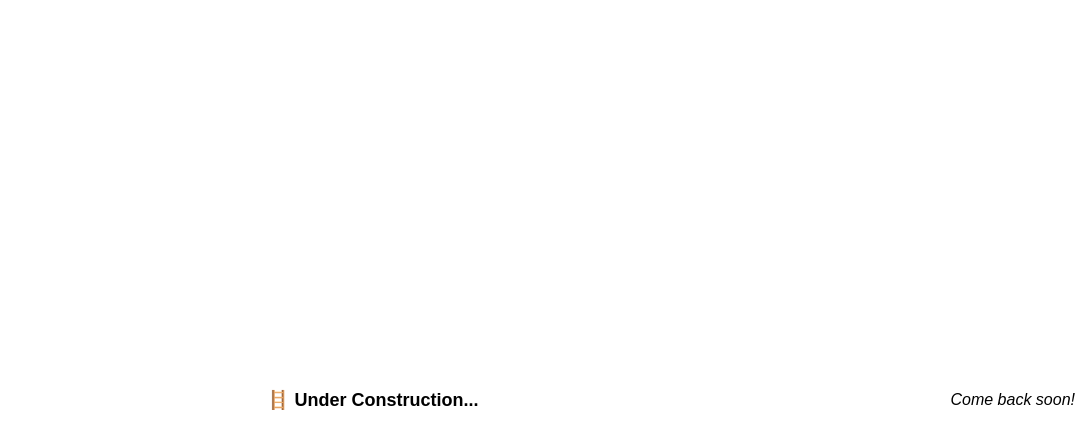
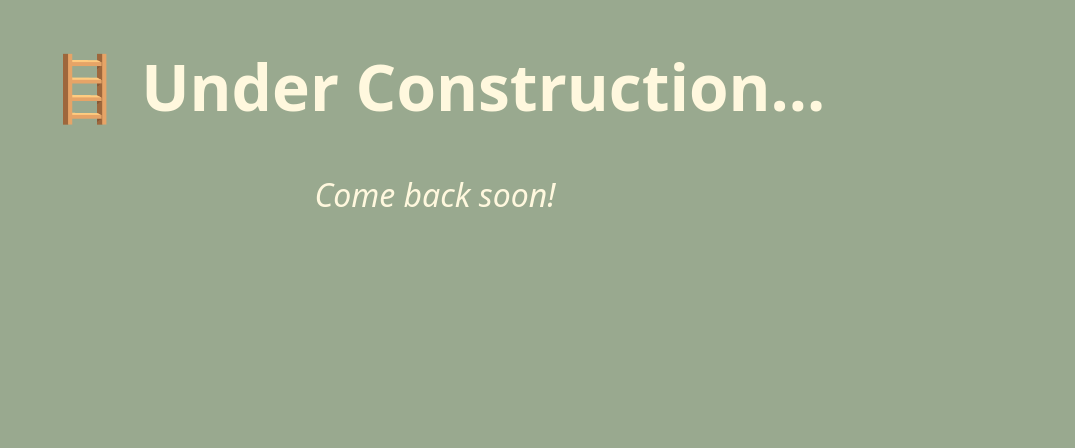
Before and after one commit to jackavh/jackavh.github.io, a plain HTML site: page index.html in a window 1280 px wide. Shown: the whole page, without its empty margins (205-1280 px from the left). Drawn offline with Linux system fonts and the light colour scheme.

Commit message:
Update styles.css

```diff
--- a/styles.css
+++ b/styles.css
@@ -1,24 +1,15 @@
 body {
-  margin: 0;
-  height: 100vh;
-  display: flex;
-  justify-content: center;
+  font-family: system-ui;
+  background: #99A98F;
+  color: #FFF8DE;
+  text-align: center;
   align-items: center;
 }
 
-.ud {
-  width: 644px;
-  height: 400px;
-  background-color: #f0f0f0;
-  border: 1px solid #ccc;
-}
-
 h1 {
-  font-size: large;
-  font-family: sans-serif;
-  margin: auto;
+  font-size: 5vw;
 }
 
 p {
-  font-family: sans-serif;
+  font-size: 2.5vw;
 }
```
